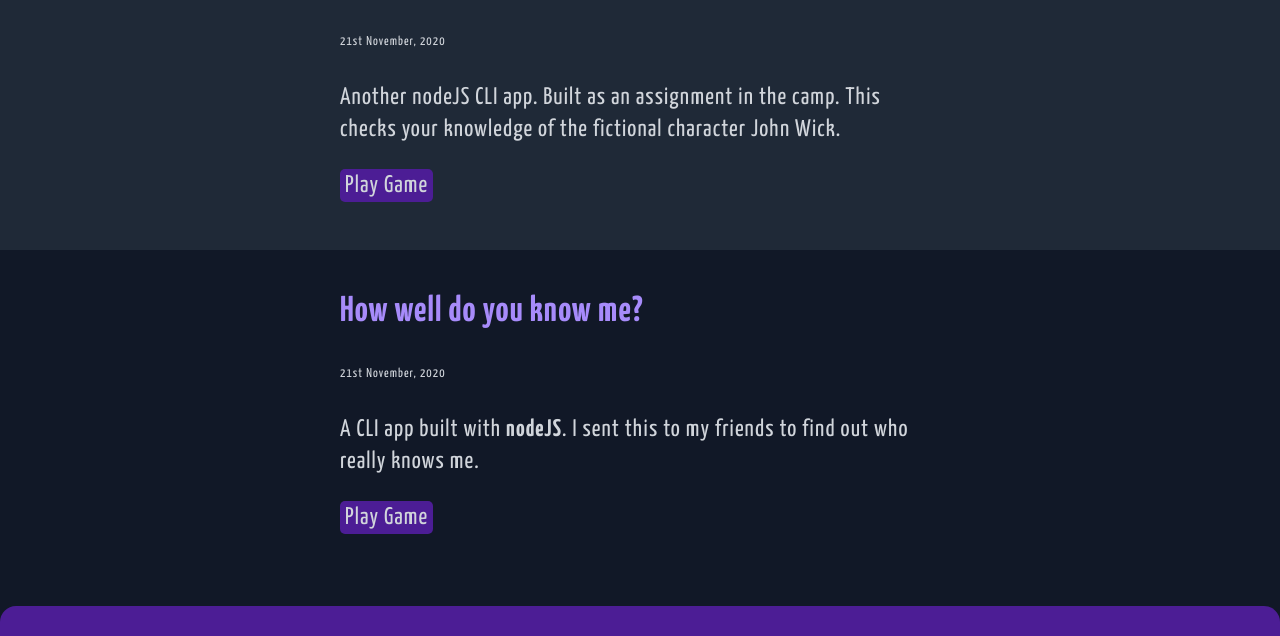
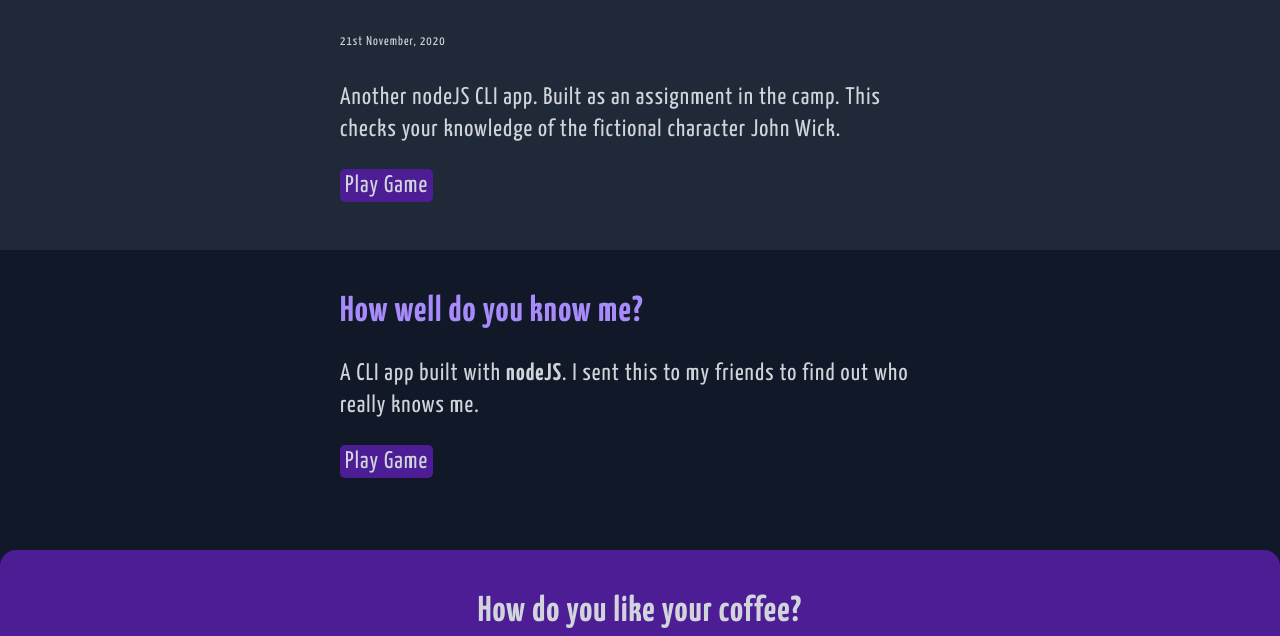
Before and after one commit to vermarishi1203/Portfolio-Site, a plain HTML site: page pages/projects.html in a window 1280 px wide. Shown: the part 2368-3004 px from the top of the page. Drawn offline with Linux system fonts and the light colour scheme.

Commit message:
minor fix

```diff
--- a/pages/projects.html
+++ b/pages/projects.html
@@ -112,7 +112,7 @@
             <li class="darkbg">
                 <article class="center-text">
                     <h1>How well do you know me?</h1>
-                    <div class="date">21st November, 2020</div>
+                    <!-- <div class="date">21st November, 2020</div> -->
                     <p>
                         A CLI app built with <strong>nodeJS</strong>. I sent this to my friends to find out who
                         really knows me.
```
